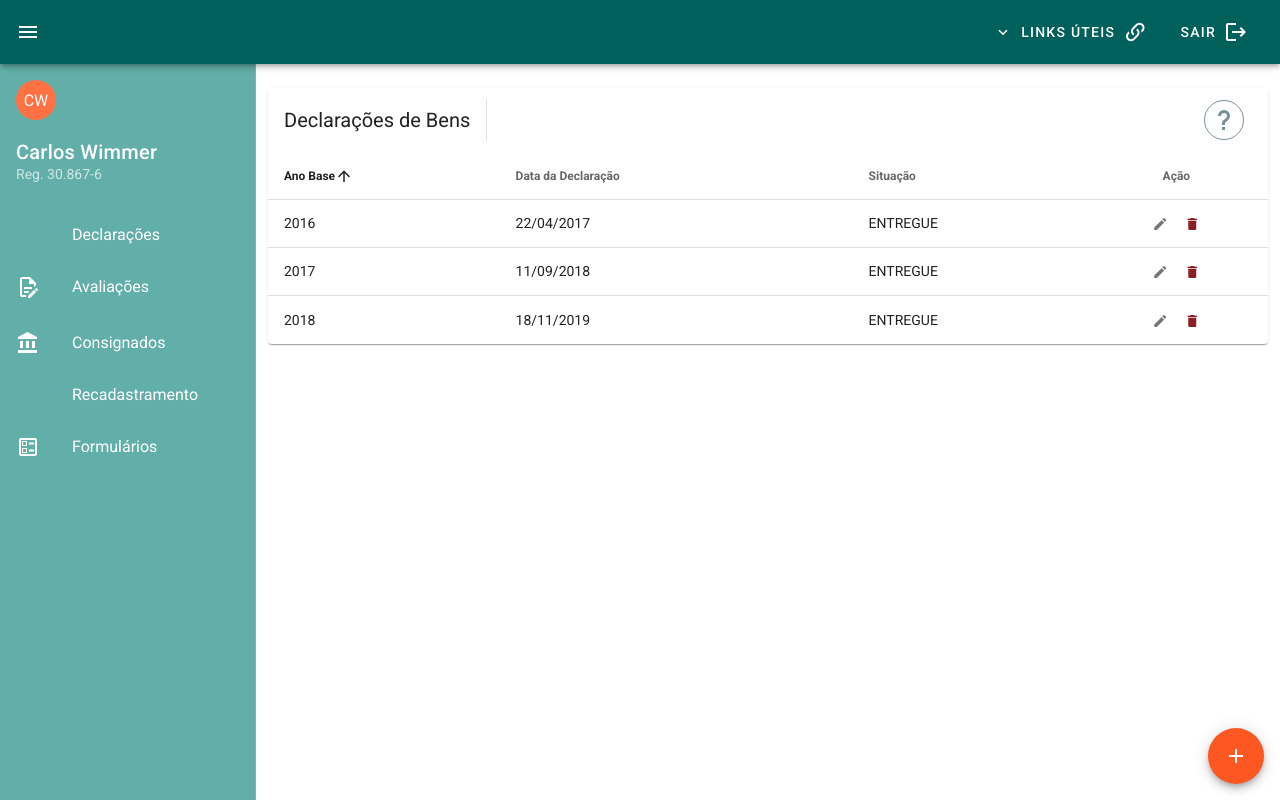
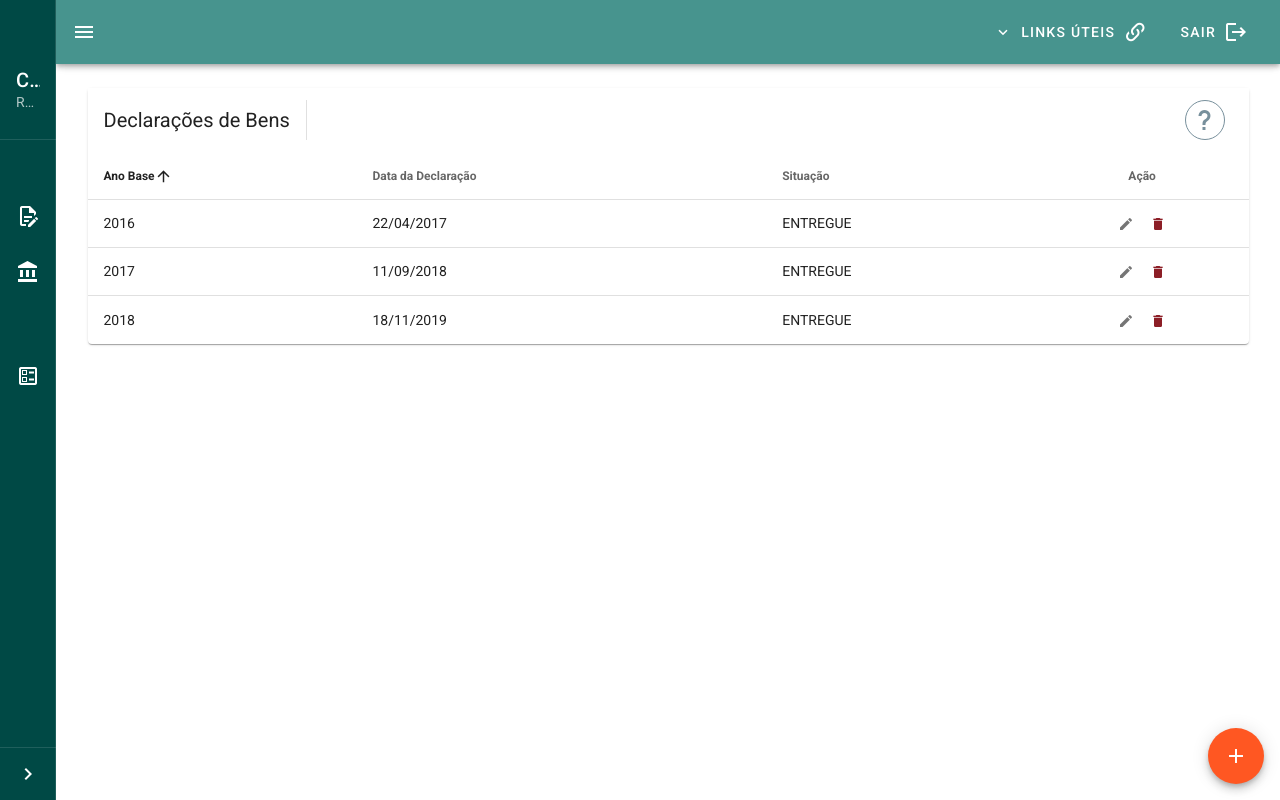
Before and after one commit to carloswimmer/central-vuetify, a Vue app: page / in a window 1280 px wide. Built offline with nearby package versions, Linux system fonts and the light colour scheme.

Commit message:
Implement mini-drawer layout

```diff
--- a/src/components/Navbar.vue
+++ b/src/components/Navbar.vue
@@ -2,31 +2,11 @@
   <nav>
     <v-app-bar
       app
-      clipped-left
-      color="primary"
+      color="primary lighten-2"
       dark
     >
-      <v-app-bar-nav-icon @click="drawer = !drawer" />
-      <div class="d-none d-md-flex align-center">
-        <v-img
-          alt="Logo Prefeitura de Santos"
-          class="shrink ml-3"
-          contain
-          src="../assets/centralservidor-logo-texto.png"
-          transition="scale-transition"
-          width="140"
-        />
-      </div>
-      <div class="d-flex d-md-none align-center">
-        <v-img
-          alt="Logo Prefeitura de Santos"
-          class="shrink ml-3"
-          contain
-          src="../assets/centralservidor-logo.png"
-          transition="scale-transition"
-          width="62"
-        />
-      </div>
+      <v-app-bar-nav-icon @click.stop="mini = !mini" />
+
 
       <v-spacer></v-spacer>
 
@@ -66,15 +46,28 @@
 
     <v-navigation-drawer
       dark
-      clipped
       app
+      permanent
+      :disable-resize-watcher="false"
       v-model="drawer"
-      color="primary lighten-3">
+      :mini-variant.sync="mini"
+      color="primary darken-1">
       <v-list>
         <v-list-item>
-          <v-list-item-avatar class="deep-orange lighten-1">
-            <span>CW</span>
-          </v-list-item-avatar>
+            <v-img
+              alt="Logo Central do Servidor"
+              class="shrink my-2"
+              contain
+              src="../assets/centralservidor-logo.png"
+              width="60"
+            />
+            <v-img
+              alt="Logo Central do Servidor"
+              class="shrink my-2 ml-1"
+              contain
+              src="../assets/centralservidor-texto.png"
+              width="70"
+            />
         </v-list-item>
 
         <v-list-item class="mb-4">
@@ -84,6 +77,8 @@
           </v-list-item-content>
         </v-list-item>
 
+        <v-divider horizontal></v-divider>
+
         <v-list-item v-for="item in items" :key="item.title" router :to="item.route">
           <v-list-item-icon>
             <v-icon>{{ item.icon }}</v-icon>
@@ -92,7 +87,23 @@
             <v-list-item-title>{{ item.title }}</v-list-item-title>
           </v-list-item-content>
         </v-list-item>
+
       </v-list>
+
+      <template v-slot:append>
+        <v-divider horizontal></v-divider>
+        <div class="ma-2 d-flex justify-center" @click.stop="mini = !mini">
+          <v-btn
+            icon
+          >
+            <v-icon v-if="mini">mdi-chevron-right</v-icon>
+            <v-icon v-else>mdi-chevron-left</v-icon>
+          </v-btn>
+
+        </div>
+
+      </template>
+
     </v-navigation-drawer>
 
   </nav>
@@ -103,6 +114,7 @@ export default {
   data() {
     return {
       drawer: true,
+      mini: true,
       items: [
         { title: 'Declarações', icon: 'mdi-home-currency-usd', route: '/dec' },
         { title: 'Avaliações', icon: 'mdi-file-document-edit-outline', route: '/ava' },
```
Also changed, not shown: src/assets/centralservidor-texto.png (added).
